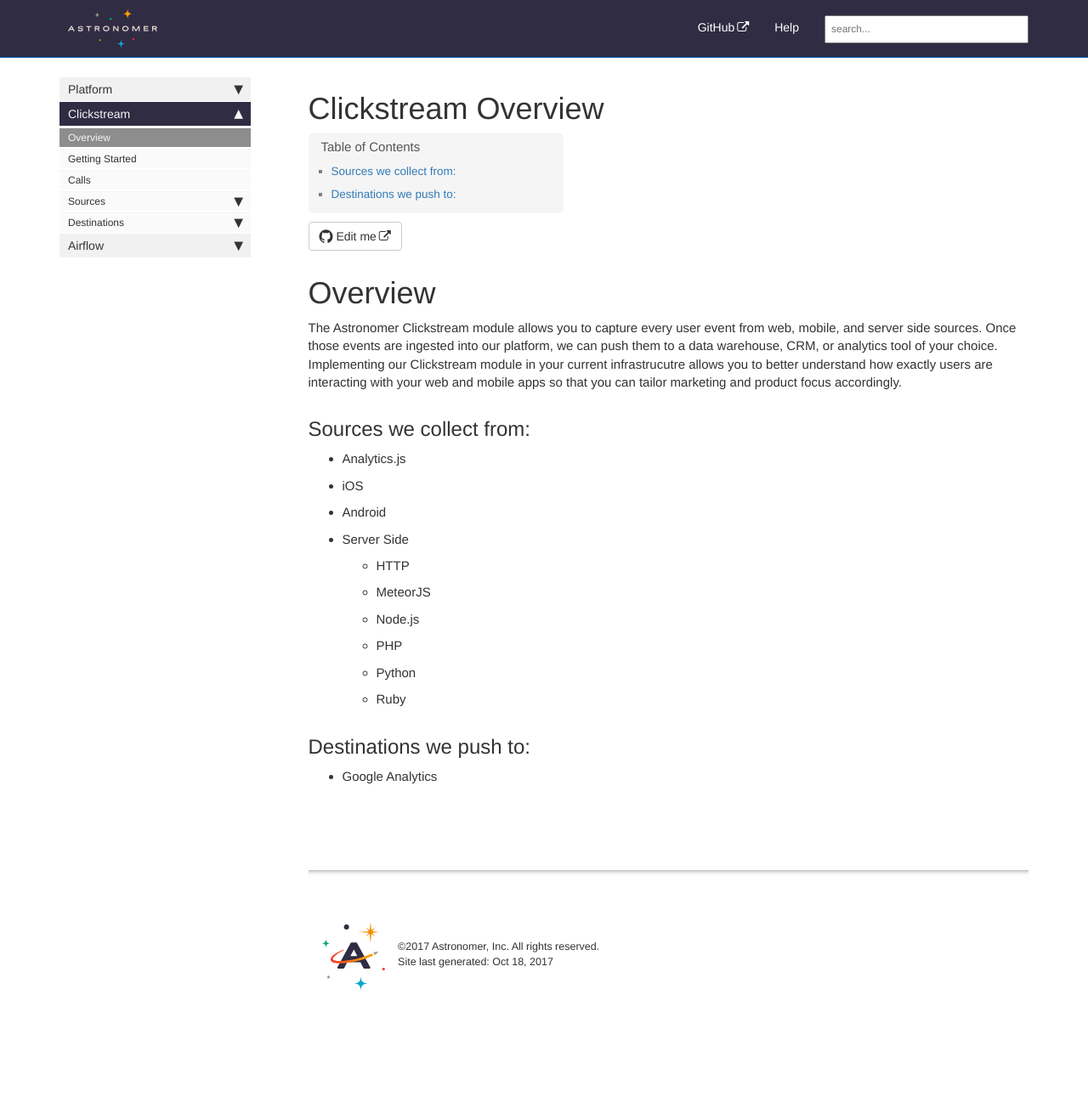
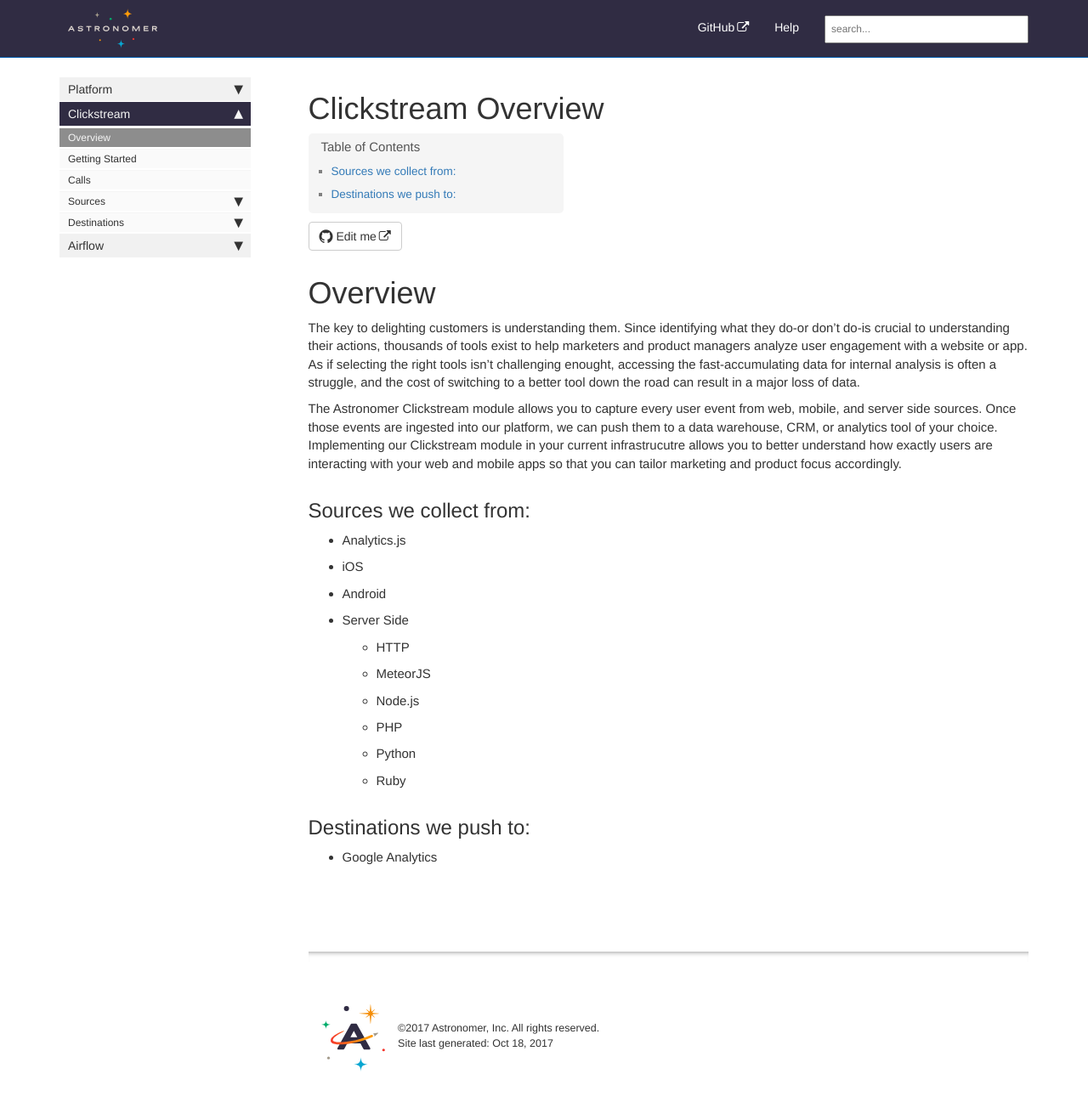
Before and after one commit to petedejoy/documentation, a Jekyll site: the page built from v2/clickstream/overview.md, in a window 1280 px wide. Shown: the whole page at 85% size. Built offline with Jekyll 4.4.1, drawn with Linux system fonts in a browser that asks for light colours; nearby versions of some CDN libraries; comment, search, counter and statistics services are not loaded; before the commit the page ends 1222 px from its top, so only the background shows below that.

Commit message:
Clickstream overview #1

```diff
--- a/v2/clickstream/overview.md
+++ b/v2/clickstream/overview.md
@@ -4,6 +4,8 @@ sidebar: platform_sidebar
 ---
 
 # Overview
+
+The key to delighting customers is understanding them. Since identifying what they do-or don't do-is crucial to understanding their actions, thousands of tools exist to help marketers and product managers analyze user engagement with a website or app. As if selecting the right tools isn't challenging enought, accessing the fast-accumulating data for internal analysis is often a struggle, and the cost of switching to a better tool down the road can result in a major loss of data.
 
 The Astronomer Clickstream module allows you to capture every user event from web, mobile, and server side sources. Once those events are ingested into our platform, we can push them to a data warehouse, CRM, or analytics tool of your choice. Implementing our Clickstream module in your current infrastrucutre allows you to better understand how exactly users are interacting with your web and mobile apps so that you can tailor marketing and product focus accordingly.
 
```
